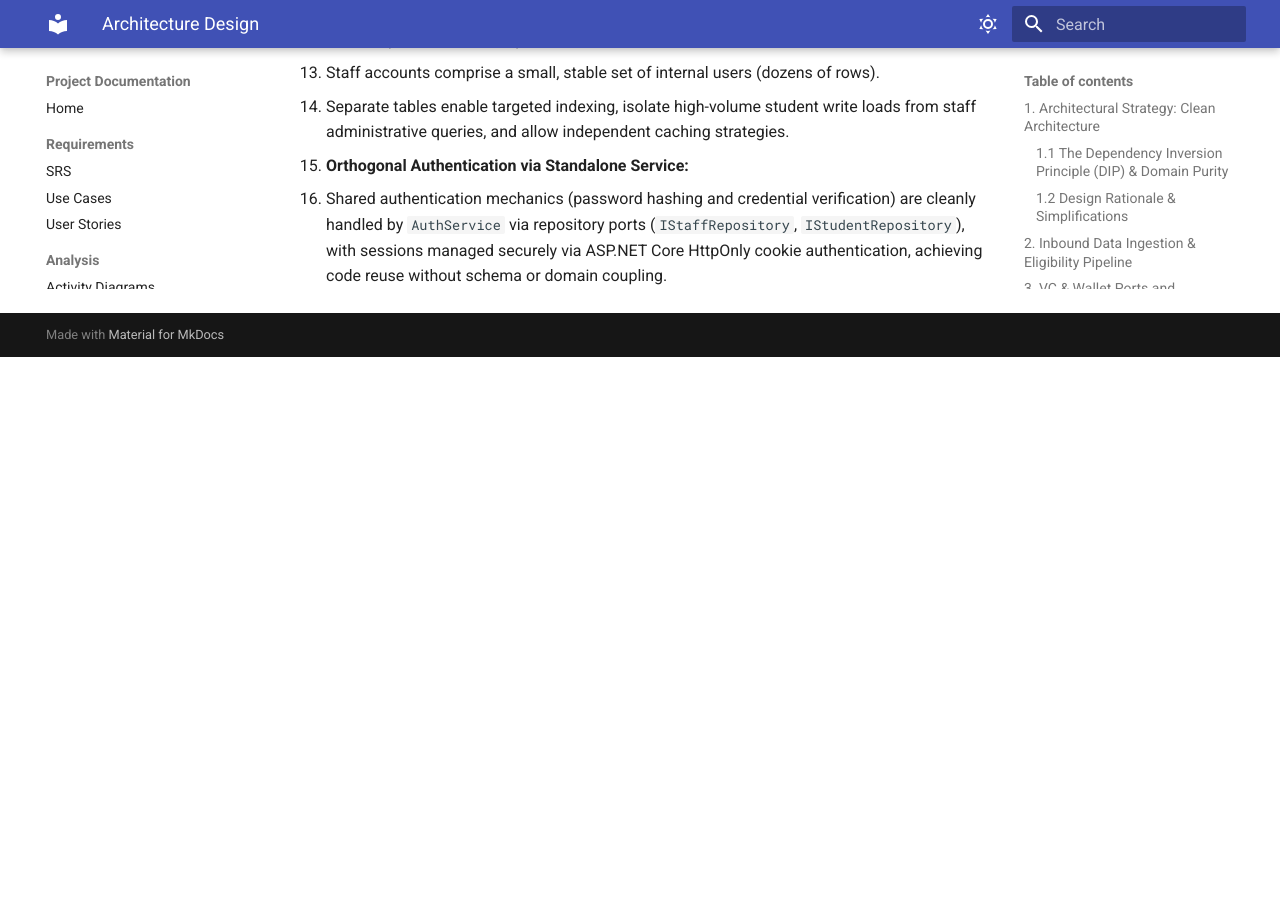
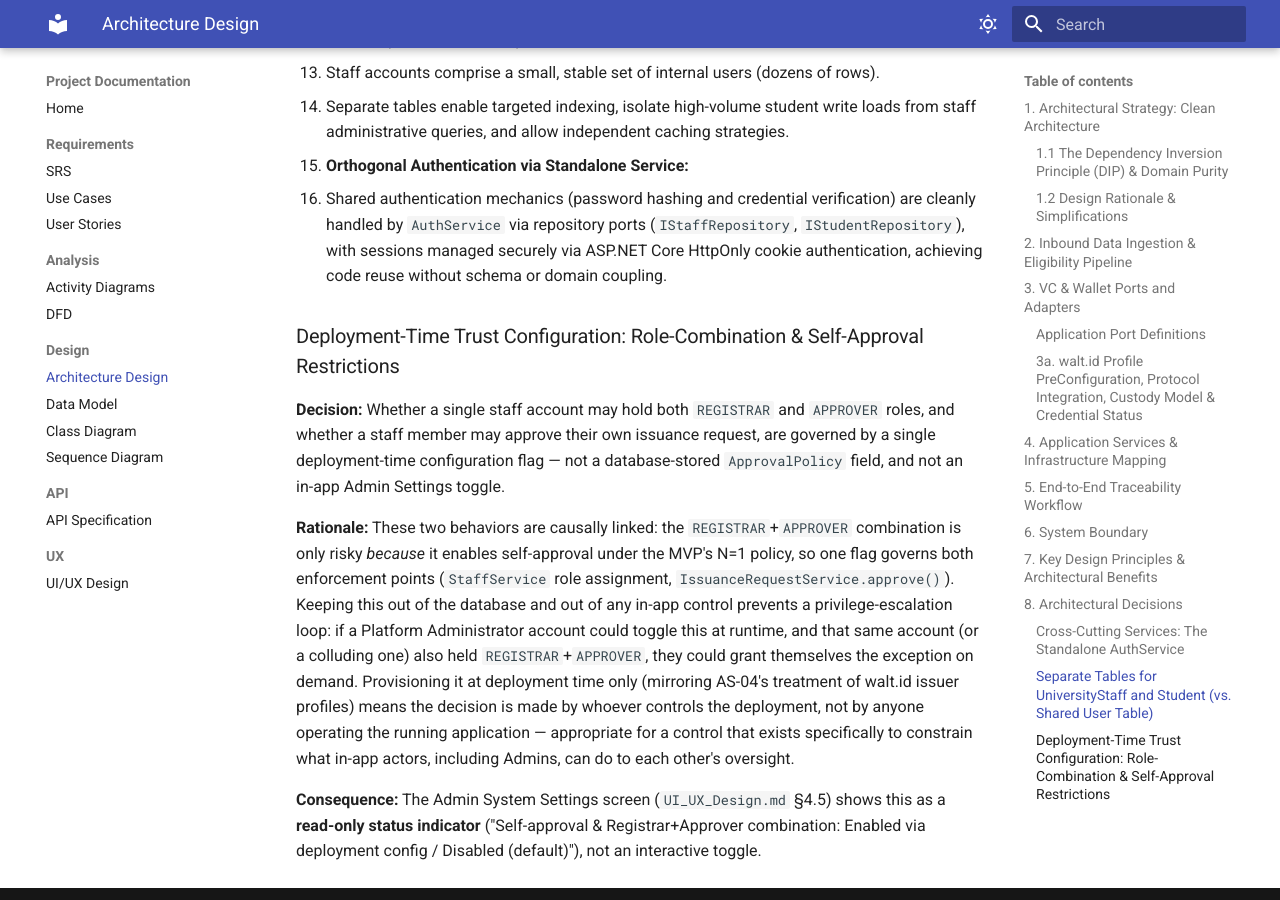
Before and after one commit to huypengin/UniDipVeri, an MkDocs documentation site: the page built from docs/03-design/Architecture_Design.md, in a window 1280 px wide and 900 px high, scrolled down 13268 px. Built offline with MkDocs 1.6.1 and Material for MkDocs 9.7.7, drawn with Linux system fonts in a browser that asks for light colours; before the commit the page ends 13625 px from its top, so only the background shows below that.

Commit message:
docs: add deployment-time role-combination & self-approval policy
Introduce a deployment-scoped configuration flag governing whether a single staff account may hold both REGISTRAR and APPROVER roles, and correspondingly whether the same staff member may approve their own issuance request. By default, both restrictions are enforced to preserve the independent-approval guarantee (FR-APPR-01..10); in constrained-staffing deployments (e.g., the MVP thesis prototype), the flag lifts both at once via environment variable or appsettings.json — read once at boot, never mutable from inside the application, mirroring AS-04's treatment of walt.id issuer profiles.

Capture this across requirements, architecture, and design docs: AS-08 / FR-USER-06 (role-combination prevention in StaffService) and FR-APPR-11 (self-approval prevention in approve()), with isSelfApproval persisted on CREDENTIAL_APPROVAL at write time solely for audit visibility — the underlying permission remains a deployment trust decision, not a database or in-app toggle. The Admin System Settings screen surfaces the current state as a read-only status indicator only.

BREAKING CHANGE: IssuanceRequestService.approve() now rejects self-approval (or permits and flags it) based on deployment configuration; CREDENTIAL_APPROVAL carries a new is_self_approval column; and StaffService role assignment validates the REGISTRAR+APPROVER combination against the same flag.

```diff
--- a/docs/01-requirements/SRS.md
+++ b/docs/01-requirements/SRS.md
@@ -89,6 +89,7 @@
 - **AS-05 — Modern Browser Access:** Users access the system over a modern browser with JavaScript enabled.
 - **AS-06 — Eligibility rules:** Graduation eligibility rules configured for each academic program are assumed to accurately represent the university's graduation requirements.
 - **AS-07 — Credentials do not expire:** An issued academic diploma credential (`Credential`) has no validity window or expiration date of its own; once issued, it remains `VALID` indefinitely unless explicitly revoked via `CredentialService.revoke()` (FR-CRED-09–11). This reflects the real-world nature of an academic diploma, which does not lapse over time the way a certification or license might. Expiration in this system applies only to **share links** (`Share.expires_at`, FR-SHARE-04–05, `EXPIRED_SHARE` result) — never to the credential itself. A future extension requiring time-bound credentials (e.g., provisional or conditional diplomas) would need a new `Credential.expires_at` field and a corresponding `EXPIRED` status, which is explicitly out of scope for the MVP.
+- **AS-08 — Deployment-scoped role-combination and self-approval policy:** By default, the system shall not permit a single `UNIVERSITY_STAFF` account to hold both `REGISTRAR` and `APPROVER` roles simultaneously, since that combination allows one individual to both request and approve credential issuance, undermining the independent-approval guarantee described in FR-APPR-01–10. For constrained-staffing deployments (e.g., this MVP thesis prototype, or a small pilot with limited staff), this restriction — and the correspondingly relaxed self-approval check in FR-APPR-11 — may be overridden via a deployment-time configuration flag (e.g., an environment variable or `appsettings.json` entry, not a database column or in-app setting). This flag is read once at deployment/boot time; no authenticated session, including Platform Administrator, can change it at runtime. This follows the same principle as AS-04's deployment-time preconfiguration of walt.id issuer profiles: trust-sensitive controls are provisioned outside the running application, not exposed as in-app settings — otherwise an Admin-role account could grant itself an approval bypass on demand.
 
 ### 2.6 Constraints
 
@@ -215,6 +216,7 @@
 - **FR-APPR-08** The system shall record the identity and timestamp of every approval or rejection decision.
 - **FR-APPR-09** The system shall prevent the same user from being counted twice toward the required approval count on a single request.
 - **FR-APPR-10** The approval policy shall be configurable by the Platform Administrator (the required count N), even though the MVP ships with N = 1, so the policy can be tightened later without a redesign.
+- **FR-APPR-11** The system shall, by default, prevent the same staff member from both creating (as Registrar) and approving (as Approver) a given credential issuance request, regardless of role assignment. When deployment-time configuration explicitly permits the `REGISTRAR`+`APPROVER` role combination (FR-USER-06, AS-08), this restriction is correspondingly relaxed for accounts holding both roles. Every such self-approval decision shall nonetheless be flagged on the recorded `CREDENTIAL_APPROVAL` entry and surfaced distinctly in audit views (FR-AUD-02), so that self-approved requests remain visibly traceable regardless of the current policy state.
 
 ### 4.7 Credential Issuance
 
@@ -286,6 +288,7 @@
   - **Account Status:** `PENDING_ACTIVATION`, `ACTIVE`, `INACTIVE` (Default is `PENDING_ACTIVATION` for newly imported data).
   - **Graduation Status:** `NOT_STARTED`, `PENDING_REVIEW`, `ELIGIBLE`, `GRADUATED`, `REJECTED` (Default is `NOT_STARTED`).
 - **FR-USER-05** The system shall prevent deactivation or role removal of the last active Platform Administrator account.
+- **FR-USER-06** The system shall, by default, prevent a Platform Administrator from assigning both `REGISTRAR` and `APPROVER` roles to the same staff account. This restriction shall only be lifted via deployment-time configuration (see AS-08), never via an in-app control.
 
 ### 4.15 Student Wallet Management
 
--- a/docs/03-design/Architecture_Design.md
+++ b/docs/03-design/Architecture_Design.md
@@ -318,3 +318,11 @@
    - Separate tables enable targeted indexing, isolate high-volume student write loads from staff administrative queries, and allow independent caching strategies.
 5. **Orthogonal Authentication via Standalone Service:**
    - Shared authentication mechanics (password hashing and credential verification) are cleanly handled by `AuthService` via repository ports (`IStaffRepository`, `IStudentRepository`), with sessions managed securely via ASP.NET Core HttpOnly cookie authentication, achieving code reuse without schema or domain coupling.
+
+### Deployment-Time Trust Configuration: Role-Combination & Self-Approval Restrictions
+
+**Decision:** Whether a single staff account may hold both `REGISTRAR` and `APPROVER` roles, and whether a staff member may approve their own issuance request, are governed by a single deployment-time configuration flag — not a database-stored `ApprovalPolicy` field, and not an in-app Admin Settings toggle.
+
+**Rationale:** These two behaviors are causally linked: the `REGISTRAR`+`APPROVER` combination is only risky _because_ it enables self-approval under the MVP's N=1 policy, so one flag governs both enforcement points (`StaffService` role assignment, `IssuanceRequestService.approve()`). Keeping this out of the database and out of any in-app control prevents a privilege-escalation loop: if a Platform Administrator account could toggle this at runtime, and that same account (or a colluding one) also held `REGISTRAR`+`APPROVER`, they could grant themselves the exception on demand. Provisioning it at deployment time only (mirroring AS-04's treatment of walt.id issuer profiles) means the decision is made by whoever controls the deployment, not by anyone operating the running application — appropriate for a control that exists specifically to constrain what in-app actors, including Admins, can do to each other's oversight.
+
+**Consequence:** The Admin System Settings screen (`UI_UX_Design.md` §4.5) shows this as a **read-only status indicator** ("Self-approval & Registrar+Approver combination: Enabled via deployment config / Disabled (default)"), not an interactive toggle.
--- a/docs/05-ux/UI_UX_Design.md
+++ b/docs/05-ux/UI_UX_Design.md
@@ -199,6 +199,9 @@
   - **Assigned Role Pills:** Clear tags denoting permissions (`ADMIN`, `REGISTRAR`, `APPROVER`). A staff member may hold multiple roles (e.g., both `APPROVER` and `REGISTRAR`).
 - **Deactivation with Audit Preservation (`US-J3`):** Staff accounts can be deactivated to block login while preserving historical foreign key references in approval queues, issuance requests, and rule creation logs.
 - **Sole Administrator Protection (`FR-USER-05`, `US-J3`):** The system disables deactivation for the final remaining active administrator account.
+- **Role-Combination & Self-Approval Status (read-only) (`AS-08`, `FR-USER-06`, `FR-APPR-11`):**
+- Displays current deployment-configured state: *"Registrar + Approver combination and self-approval: **Disabled (default)**"* or *"**Enabled via deployment configuration**"* if the operator has set the flag.
+- This is informational only — no in-app control exists to change it, by design. A tooltip or caption explains why: *"This restriction protects the independent-approval guarantee and can only be changed by whoever controls the deployment, not from within the application."*
 
 ---
 
```
Also changed, not shown: docs/03-design/Class_Diagram.md (+6 -1 lines), docs/03-design/Data_Model.md (+2 -0 lines).
